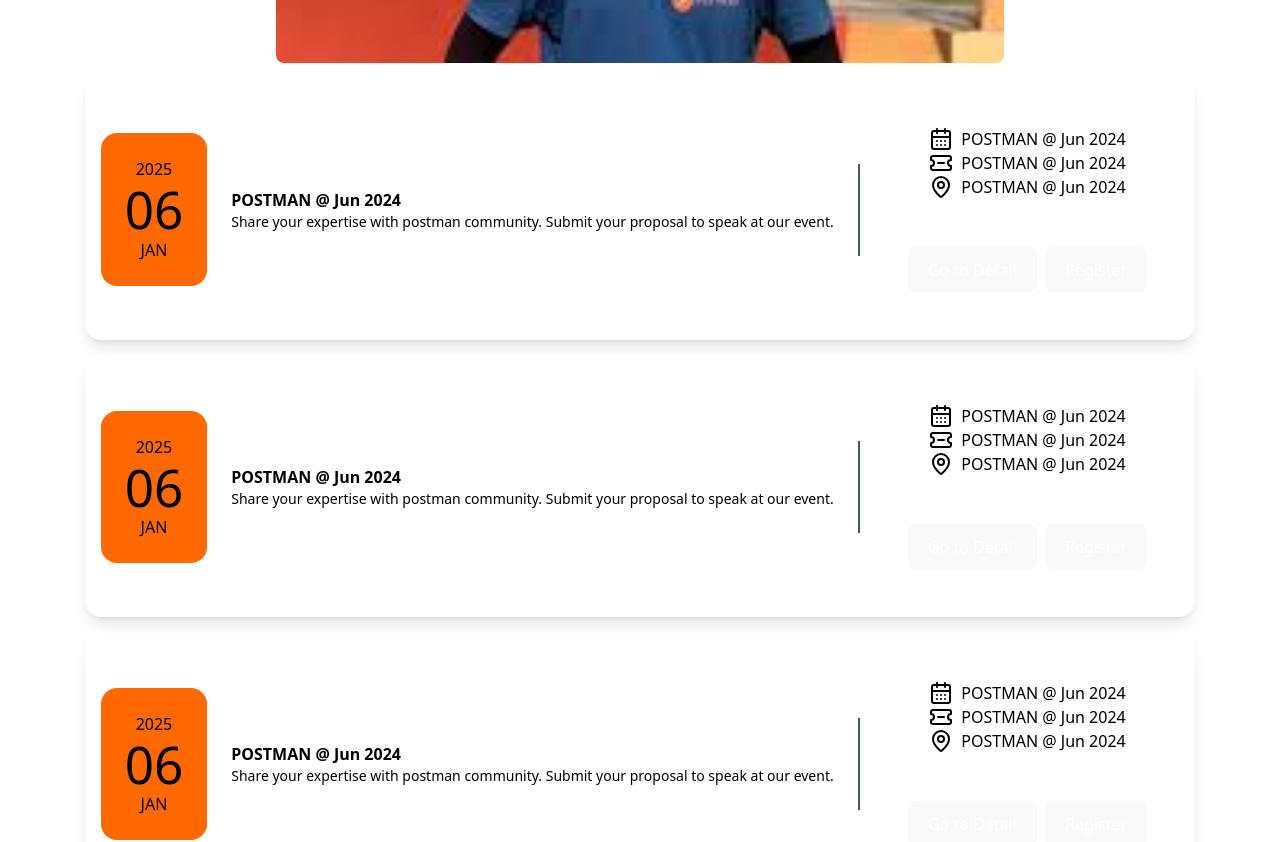
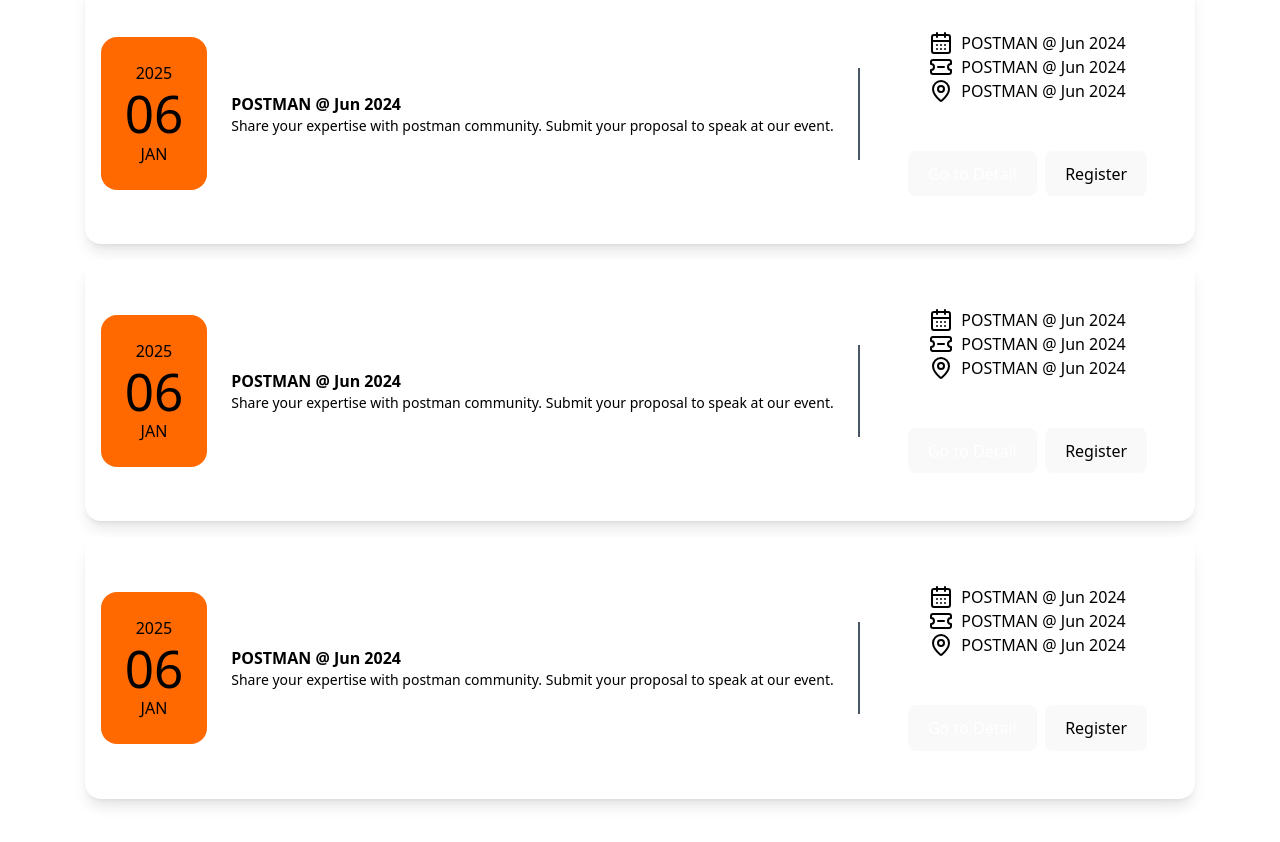
Before and after one commit to nikhil008-git/Postman, a React (Vite) app: page /event in a window 1280 px wide. Shown: the part 740-1582 px from the top of the page. Built offline with nearby package versions, Linux system fonts and the light colour scheme.

Commit message:
all buttons fix

```diff
--- a/src/App.jsx
+++ b/src/App.jsx
@@ -13,7 +13,7 @@
   return (
     <BrowserRouter>
       <Navbar />
-      <div className="relative pt-24 min-h-screen">
+      {/* <div className="relative pt-24 min-h-screen"> */}
         <GridBackground />
         <Routes>
           <Route path="/" element={<Home />} />
@@ -22,7 +22,7 @@
           <Route path="/event" element={<Event />} />
           <Route path="/lastPage" element={<LastPage />} />
         </Routes>
-      </div>
+      {/* </div> */}
       <Footer />
     </BrowserRouter>
   );
--- a/src/components/Event.jsx
+++ b/src/components/Event.jsx
@@ -65,9 +65,9 @@
                   <h2>POSTMAN @ Jun 2024</h2>
                 </div>
               </div>
-              <div className="flex flex-row justify-center items-center text-white p-6 gap-2">
-                <button>Go to Detail</button>
-                <button>Register</button>
+              <div className="flex flex-row justify-center items-center p-6 gap-2">
+                <button className="bg-black text-white">Go to Detail</button>
+                <button className="bg-gray-100 text-black">Register</button>
               </div>
             </div>
           </div>
@@ -99,9 +99,9 @@
                   <h2>POSTMAN @ Jun 2024</h2>
                 </div>
               </div>
-              <div className="flex flex-row justify-center items-center text-white p-6 gap-2">
-                <button>Go to Detail</button>
-                <button>Register</button>
+              <div className="flex flex-row justify-center items-center p-6 gap-2">
+                <button className="bg-black text-white">Go to Detail</button>
+                <button className="bg-gray-100 text-black">Register</button>
               </div>
             </div>
           </div>
@@ -133,9 +133,9 @@
                   <h2>POSTMAN @ Jun 2024</h2>
                 </div>
               </div>
-              <div className="flex flex-row justify-center items-center text-white p-6 gap-2">
-                <button>Go to Detail</button>
-                <button>Register</button>
+              <div className="flex flex-row justify-center items-center p-6 gap-2">
+                <button className="bg-black text-white">Go to Detail</button>
+                <button className="bg-gray-100 text-black">Register</button>
               </div>
             </div>
           </div>
--- a/src/components/Home.jsx
+++ b/src/components/Home.jsx
@@ -257,11 +257,7 @@
             </div>
 
             <button
-              className="bg-orange-400 hover:bg-orange-500 text-white font-bold py-3 px-8 rounded-lg transition-colors flex items-center mx-auto gap-2"
-              style={{
-                background: "linear-gradient(to right, #fc5e00, #f67c03)",
-                border: "solid 1px white",
-              }}
+              className="bg-gradient-to-r from-orange-700 to-orange-400 text-white font-bold py-3 px-8 rounded-lg transition-colors flex items-center mx-auto gap-2"
             >
               Learn More About Us →
             </button>
--- a/src/components/LastPage.jsx
+++ b/src/components/LastPage.jsx
@@ -1,8 +1,8 @@
 import React from "react";
-import communityDay from '../assets/postmanCommunityDay.svg'
-import postmanFun from '../assets/postman-fun.svg';
+import communityDay from "../assets/postmanCommunityDay.svg";
+import postmanFun from "../assets/postman-fun.svg";
 import speaker from "../assets/callForSpeaker.svg";
-import sponser from '../assets/callForSponsors.svg';
+import sponser from "../assets/callForSponsors.svg";
 import GridBackground from "./GridBackground";
 
 function LastPage() {
@@ -25,17 +25,19 @@
               />
             </div>
             <div className="p-6 bg-white">
-              <h2 className="text-2xl font-bold text-gray-800 mb-3">Call For Speakers</h2>
+              <h2 className="text-2xl font-bold text-gray-800 mb-3">
+                Call For Speakers
+              </h2>
               <p className="text-gray-600 mb-6">
-                Share your expertise with Postman community. Submit your proposal to speak at our event.
+                Share your expertise with Postman community. Submit your
+                proposal to speak at our event.
               </p>
               <button
-                className="w-full bg-orange-500 text-gray-500 py-3 px-6 rounded-full font-semibold hover:bg-orange-600 transition-colors"
+                className=" bg-gray-100 w-full text-gray-500 py-3 px-6  font-semibold hover:bg-orange-600 transition-colors"
                 style={{
-                  border: '2px solid',
-                  borderImage: 'linear-gradient(to right, #cc5200, #ff8000, #ffd580) 1',
-                  backgroundColor: '#f3f4f6',
-                  color: '#6b7280',
+                  border: "2px solid",
+                  borderImage:
+                    "linear-gradient(to right, #cc5200, #ff8000, #ffd580) 1",
                 }}
               >
                 Call For Speakers
@@ -51,17 +53,19 @@
               />
             </div>
             <div className="p-6 bg-white">
-              <h2 className="text-2xl font-bold text-gray-800 mb-3">Call For Sponsors</h2>
+              <h2 className="text-2xl font-bold text-gray-800 mb-3">
+                Call For Sponsors
+              </h2>
               <p className="text-gray-600 mb-6">
-                Support our event and connect with the Postman community. Explore our sponsorship packages.
+                Support our event and connect with the Postman community.
+                Explore our sponsorship packages.
               </p>
               <button
-                className="w-full bg-orange-500 text-gray-500 py-3 px-6 rounded-full font-semibold hover:bg-orange-600 transition-colors"
+                className=" bg-gray-100 w-full text-gray-500 py-3 px-6  font-semibold hover:bg-orange-600 transition-colors"
                 style={{
-                  border: '2px solid',
-                  borderImage: 'linear-gradient(to right, #cc5200, #ff8000, #ffd580) 1',
-                  backgroundColor: '#f3f4f6',
-                  color: '#6b7280',
+                  border: "2px solid",
+                  borderImage:
+                    "linear-gradient(to right, #cc5200, #ff8000, #ffd580) 1",
                 }}
               >
                 Call For Sponsors
--- a/src/index.css
+++ b/src/index.css
@@ -31,7 +31,7 @@
 
   color-scheme: light dark;
   color: rgba(255, 255, 255, 0.87);
-  background-color: #242424;
+  background-color: #ffffff;
 
   font-synthesis: none;
   text-rendering: optimizeLegibility;
@@ -54,6 +54,7 @@
   place-items: center;
   min-width: 320px;
   min-height: 100vh;
+
 }
 
 h1 {
@@ -68,13 +69,11 @@
   font-size: 1em;
   font-weight: 500;
   font-family: inherit;
-  background-color: #1a1a1a;
+  /* background-color: #1a1a1a; */
   cursor: pointer;
   transition: border-color 0.25s;
 }
-button:hover {
-  border-color: #646cff;
-}
+
 button:focus,
 button:focus-visible {
   outline: 4px auto -webkit-focus-ring-color;
```
